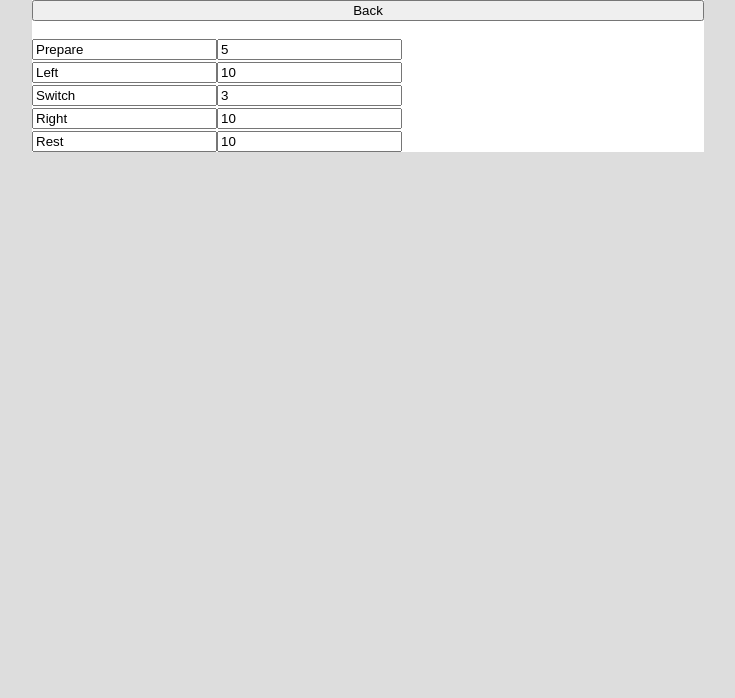
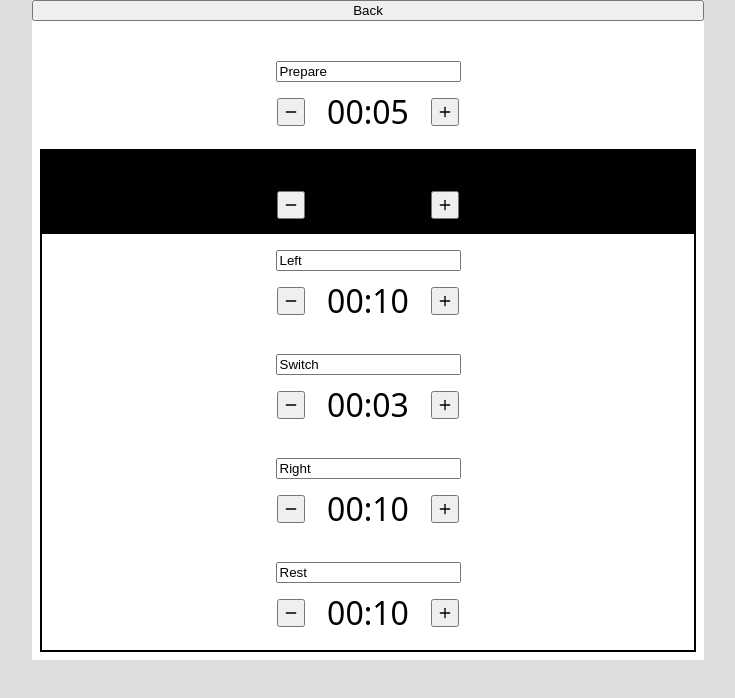
Before and after one commit to Garciat/programmable-timer-app, a React (Vite) app: page /edit in a window 1280 px wide. Shown: the top 698 px of the page, without its empty margins (272-1007 px from the left). Built offline with nearby package versions, Linux system fonts and the light colour scheme.

Commit message:
init editor style

```diff
--- /dev/null
+++ b/src/components/PresetEditor.module.css
@@ -0,0 +1,90 @@
+.preset-editor {
+  display: flex;
+  flex-direction: column;
+  align-items: stretch;
+  justify-content: flex-start;
+
+  padding: 0.5rem;
+}
+
+.loop-editor {
+  display: flex;
+  flex-direction: column;
+  align-items: stretch;
+  justify-content: flex-start;
+
+  border: 2px solid black;
+}
+.loop-editor-header {
+  display: flex;
+  flex-direction: column;
+  align-items: stretch;
+  justify-content: flex-start;
+  gap: 0.5rem;
+
+  padding: 0.5rem;
+  background-color: black;
+}
+.loop-editor-label {
+  display: flex;
+  justify-content: center;
+  align-items: center;
+}
+
+.period-editor {
+  display: flex;
+  flex-direction: column;
+  align-items: center;
+  justify-content: center;
+  gap: 0.5rem;
+
+  padding: 1rem;
+}
+
+.seconds-editor {
+  display: flex;
+  flex-direction: row;
+  align-items: center;
+  justify-content: center;
+  gap: 0.5rem;
+}
+.seconds-editor-value {
+  display: flex;
+  justify-content: center;
+  align-items: center;
+
+  min-width: 6ch;
+  font-size: 2rem;
+  font-variant-numeric: tabular-nums;
+}
+.seconds-editor-button {
+  display: flex;
+  justify-content: center;
+  align-items: center;
+
+  padding: 0.25rem;
+}
+
+.number-editor {
+  display: flex;
+  flex-direction: row;
+  align-items: center;
+  justify-content: center;
+  gap: 0.5rem;
+}
+.number-editor-value {
+  display: flex;
+  justify-content: center;
+  align-items: center;
+
+  min-width: 6ch;
+  font-size: 2rem;
+  font-variant-numeric: tabular-nums;
+}
+.number-editor-button {
+  display: flex;
+  justify-content: center;
+  align-items: center;
+
+  padding: 0.25rem;
+}
--- a/src/components/PresetEditor.tsx
+++ b/src/components/PresetEditor.tsx
@@ -1,3 +1,5 @@
+import { Minus, Plus, Repeat } from "lucide-react";
+
 import {
   TimerElement,
   TimerLoop,
@@ -5,6 +7,9 @@ import {
   TimerPreset,
   TimerSequence,
 } from "../app/types.ts";
+import { formatSeconds } from "../utils/time.ts";
+
+import classes from "./PresetEditor.module.css";
 
 export interface PresetEditorProps {
   preset: TimerPreset;
@@ -19,7 +24,7 @@ export function PresetEditor(
   }
 
   return (
-    <div className="preset-editor">
+    <div className={classes["preset-editor"]}>
       <SequenceEditor timer={preset.root} onChange={updateRoot} />
     </div>
   );
@@ -68,12 +73,22 @@ function SequenceEditor(
 function LoopEditor(
   { timer, onChange }: TimerEditorProps<TimerLoop>,
 ) {
+  function updateCount(count: number) {
+    onChange({ ...timer, count });
+  }
+
   function updateElement(newElement: TimerElement) {
     onChange({ ...timer, element: newElement });
   }
 
   return (
-    <div className="loop-editor">
+    <div className={classes["loop-editor"]}>
+      <header className={classes["loop-editor-header"]}>
+        <div className={classes["loop-editor-label"]}>
+          <Repeat size={16} />
+        </div>
+        <NumberEditor value={timer.count} onChange={updateCount} />
+      </header>
       <TimerEditor
         timer={timer.element}
         onChange={(newElement) => updateElement(newElement)}
@@ -94,18 +109,65 @@ function PeriodEditor(
   }
 
   return (
-    <div className="period-editor">
+    <div className={classes["period-editor"]}>
       <input
         type="text"
         value={timer.name}
         onChange={(event) => updateName(event.target.value)}
       />
-      <input
-        type="number"
-        min={1}
-        value={timer.seconds}
-        onChange={(event) => updateSeconds(Number(event.target.value))}
-      />
+      <SecondsEditor value={timer.seconds} onChange={updateSeconds} />
     </div>
   );
 }
+
+function SecondsEditor(
+  { value, onChange }: { value: number; onChange: (value: number) => void },
+) {
+  return (
+    <div className={classes["seconds-editor"]}>
+      <button
+        type="button"
+        onClick={() => onChange(value - 1)}
+        className={classes["seconds-editor-button"]}
+      >
+        <Minus size={16} />
+      </button>
+      <div className={classes["seconds-editor-value"]}>
+        {formatSeconds(value)}
+      </div>
+      <button
+        type="button"
+        onClick={() => onChange(value + 1)}
+        className={classes["seconds-editor-button"]}
+      >
+        <Plus size={16} />
+      </button>
+    </div>
+  );
+}
+
+function NumberEditor(
+  { value, onChange }: { value: number; onChange: (value: number) => void },
+) {
+  return (
+    <div className={classes["number-editor"]}>
+      <button
+        type="button"
+        onClick={() => onChange(value - 1)}
+        className={classes["number-editor-button"]}
+      >
+        <Minus size={16} />
+      </button>
+      <div className={classes["number-editor-value"]}>
+        {value}
+      </div>
+      <button
+        type="button"
+        onClick={() => onChange(value + 1)}
+        className={classes["number-editor-button"]}
+      >
+        <Plus size={16} />
+      </button>
+    </div>
+  );
+}
```
